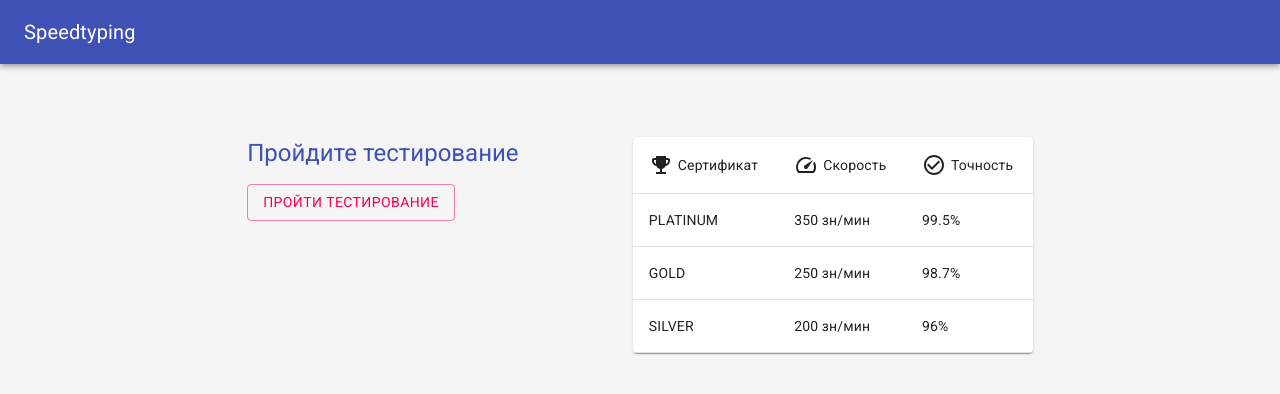
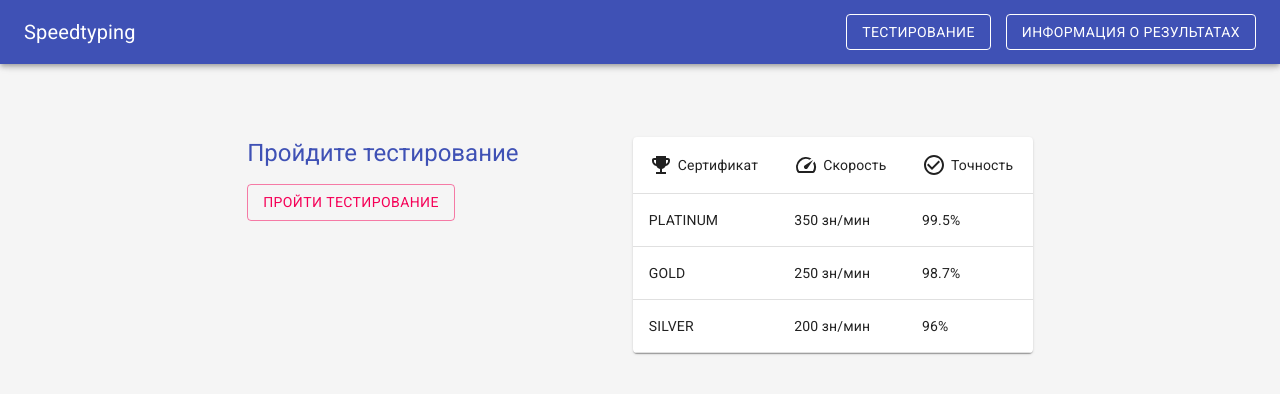
Before and after one commit to BrawlKvas/speedtyping, a React (Create React App) app: page /test/completed in a window 1280 px wide. Shown: the top 394 px of the page. Built offline with nearby package versions, Linux system fonts and the light colour scheme.

Commit message:
Навигация

```diff
--- a/src/components/Header/Header.jsx
+++ b/src/components/Header/Header.jsx
@@ -1,4 +1,5 @@
-import { AppBar, makeStyles, Toolbar, Typography } from '@material-ui/core'
+import { AppBar, Button, makeStyles, Toolbar, Typography } from '@material-ui/core'
+import { NavLink } from 'react-router-dom'
 
 const useStyles = makeStyles((theme) => ({
   drawerHeader: {
@@ -14,9 +15,17 @@ const Header = () => {
     <>
       <AppBar position="fixed">
         <Toolbar>
-          <Typography variant="h6" noWrap>
+          <Typography variant="h6" noWrap style={{ flexGrow: 1 }}>
             Speedtyping
           </Typography>
+
+          <Button variant="outlined" color="inherit" style={{ marginRight: '15px' }}>
+            <NavLink to="/test">Тестирование</NavLink>
+          </Button>
+
+          <Button variant="outlined" color="inherit">
+            <NavLink to="/test/completed">Информация о результатах</NavLink>
+          </Button>
         </Toolbar>
       </AppBar>
 
--- a/src/index.css
+++ b/src/index.css
@@ -10,7 +10,7 @@ code {
     monospace;
 }
 
-.test {
-  background-color: darkgreen;
-  color: white;
+a {
+  text-decoration: none;
+  color: inherit
 }
```
